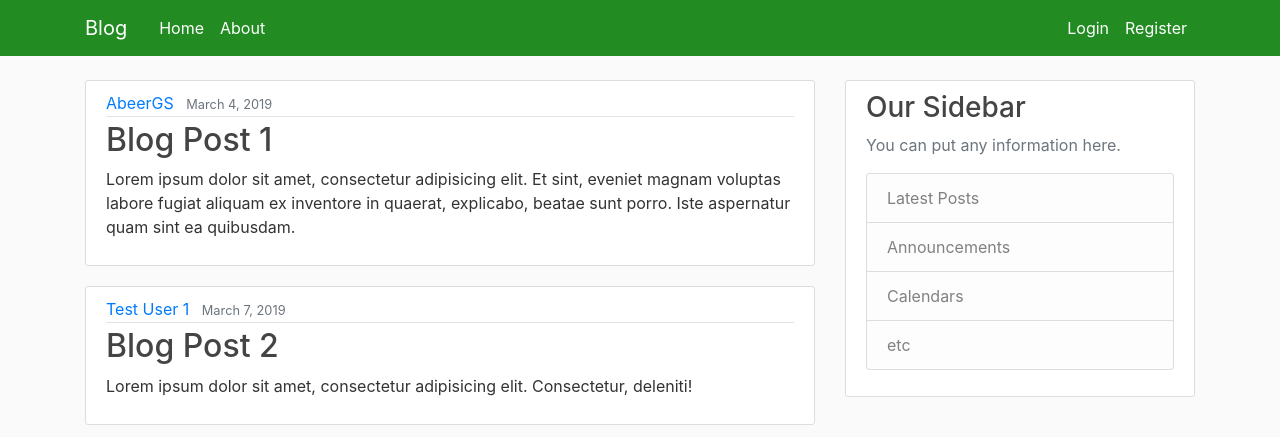
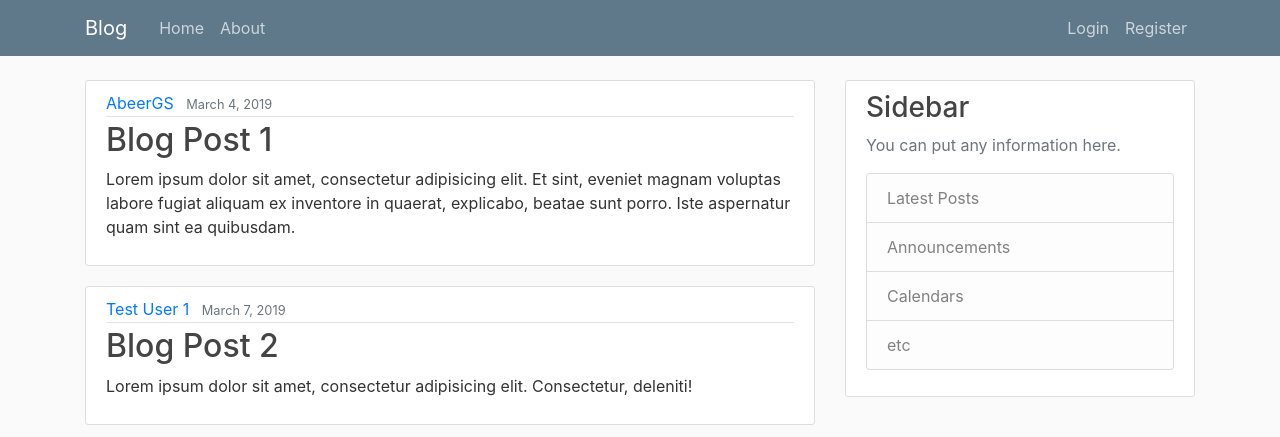
Before and after one commit to beingabeer/BlogGS, a Django app: page / in a window 1280 px wide. Shown: the top 437 px of the page. Run offline with Django 3.2, Linux system fonts and the light colour scheme; some libraries are stand-ins or nearby versions.

Commit message:
made some database changes

```diff
--- a/django_project/blog/static/blog/main.css
+++ b/django_project/blog/static/blog/main.css
@@ -13,15 +13,15 @@ ul {
 }
 
 .bg-steel {
-  background-color: #228B22;
+  background-color: #5f788a;
 }
 
 .site-header .navbar-nav .nav-link {
-  color: #ffffff;
+  color: #cbd5db;
 }
 
 .site-header .navbar-nav .nav-link:hover {
-  color: #000000;
+  color: #ffffff;
 }
 
 .site-header .navbar-nav .nav-link.active {
--- a/django_project/blog/templates/blog/base.html
+++ b/django_project/blog/templates/blog/base.html
@@ -47,7 +47,7 @@
         </div>
         <div class="col-md-4">
           <div class="content-section">
-            <h3>Our Sidebar</h3>
+            <h3>Sidebar</h3>
             <p class='text-muted'>You can put any information here.
               <ul class="list-group">
                 <li class="list-group-item list-group-item-light">Latest Posts</li>
```
Also changed, not shown: django_project/db.sqlite3, 1 other file.
